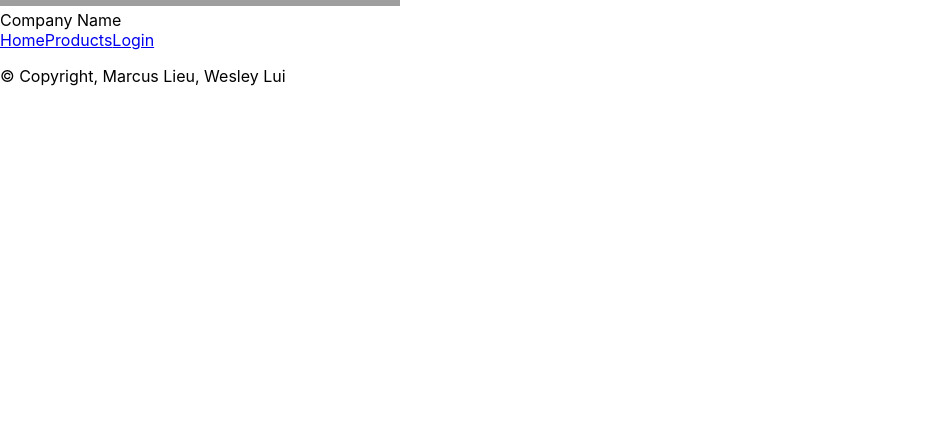
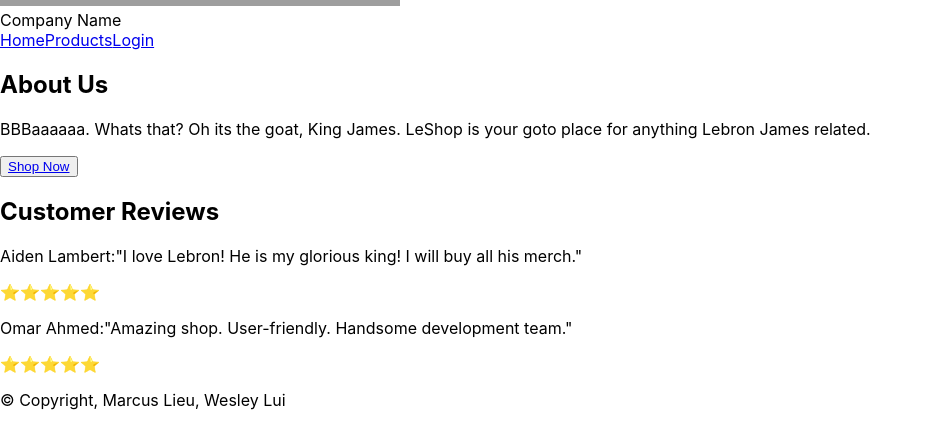
Before and after one commit to wesleylui/My-Ecommerce-App, a React (Create React App) app in the folder my-ecommerce-app/: page / in a window 1280 px wide. Shown: the part 294-718 px from the top of the page, without its empty margins (0-928 px from the left). Built offline with nearby package versions, Linux system fonts and the light colour scheme; grey boxes are pictures that could not be loaded.

Commit message:
create homeMainSection

```diff
--- a/my-ecommerce-app/src/component/Homepage.js
+++ b/my-ecommerce-app/src/component/Homepage.js
@@ -2,7 +2,6 @@
 import Header from "./header.js";
 import HomeMainSection from "./homeMainSection.js";
 import Footer from "./footer.js";
-// import reviews from "../data/reviews";
 
 function Homepage() {
   return (
--- a/my-ecommerce-app/src/component/header.js
+++ b/my-ecommerce-app/src/component/header.js
@@ -2,6 +2,7 @@
 
 function Header() {
     return (
+        <div>
             <header class="header">
                 <div class="logo">
                     <img src="./my-ecommerce-app/public/images/logo.png" alt="Company Logo"></img>
@@ -10,6 +11,13 @@
                     Company Name
                 </div>
             </header>
+
+            <nav>
+                <a href="/" class="nav-link">Home</a>
+                <a href="products.html" class="nav-link">Products</a>
+                <a href="login.html" class="nav-link">Login</a>
+            </nav>
+        </div>
     );
 }
 
--- a/my-ecommerce-app/src/component/homeMainSection.js
+++ b/my-ecommerce-app/src/component/homeMainSection.js
@@ -1,13 +1,48 @@
-import React from 'react';
+import React from "react";
 
 function homeMainSection() {
-    return (
-        <nav>
-            <a href="/" class="nav-link">Home</a>
-            <a href="products.html" class="nav-link">Products</a>
-            <a href="login.html" class="nav-link">Login</a>
-        </nav>
-    );
+  return (
+    <main>
+      {/*<!-- About Us Section -->*/}
+      <section>
+        <h2>About Us</h2>
+        <p>
+          BBBaaaaaa. Whats that? Oh its the goat, King James. LeShop is your
+          goto place for anything Lebron James related.
+        </p>
+      </section>
+
+      {/*<!-- Shop Now Button -->*/}
+      <section>
+        <button>
+          <a href="products.html">Shop Now</a>
+        </button>
+      </section>
+
+      {/*<!-- Customer Reviews Section -->*/}
+      <section class="customer-reviews">
+        <h2>Customer Reviews</h2>
+
+        {/*<!-- Review 1 -->*/}
+        <div class="review">
+          <p>
+            <span class="customer-name">Aiden Lambert:</span>
+            "I love Lebron! He is my glorious king! I will buy all his merch."
+            <p class="rating">⭐⭐⭐⭐⭐</p>
+          </p>
+        </div>
+
+        {/*<!-- Review 2 -->*/}
+        <div class="review">
+          <p>
+            <span class="customer-name">Omar Ahmed:</span>
+            "Amazing shop. User-friendly. Handsome development team."
+            <p class="rating">⭐⭐⭐⭐⭐</p>
+          </p>
+        </div>
+      </section>
+    </main>
+  );
 }
 
 export default homeMainSection;
```
Lines whose indentation alone changed are shown as unchanged.
